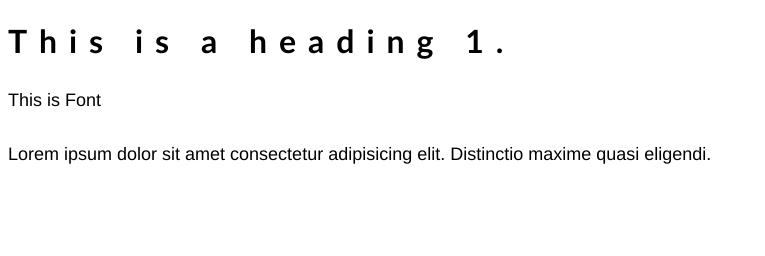
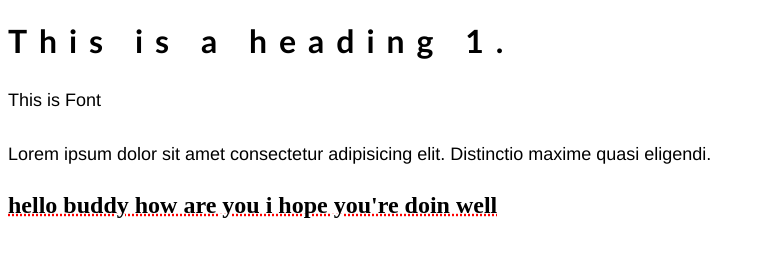
Before and after one commit to Himanshu2329/WebDevelopment, a plain HTML site: page CSS/CSS Font and Colors/index.html in a window 1280 px wide. Shown: the whole page, without its empty margins (0-765 px from the left). Drawn offline with Linux system fonts and the light colour scheme.

Commit message:
Added text-transform, text-decoration, and text-decoration-color properties to the h2 element.

```diff
--- a/CSS/CSS Font and Colors/index.html
+++ b/CSS/CSS Font and Colors/index.html
@@ -15,12 +15,18 @@
         letter-spacing:12px;
         font-family: 'Trebuchet MS', 'Lucida Sans Unicode', 'Lucida Grande', 'Lucida Sans', Arial, sans-serif;
     }
+    h2{
+        text-transform: lowercase;
+        text-decoration: underline dotted;
+        text-decoration-color: red;
+    }
 </style>
 <body>
     <div>
         <h1>This is a heading 1.</h1>
         <p>This is Font</p>
         <p>Lorem ipsum dolor sit amet consectetur adipisicing elit. Distinctio maxime quasi eligendi.</p>
+        <h2>Hello Buddy how are you i hope you're doin well</h2>
     </div>
 </body>
 </html>
```
